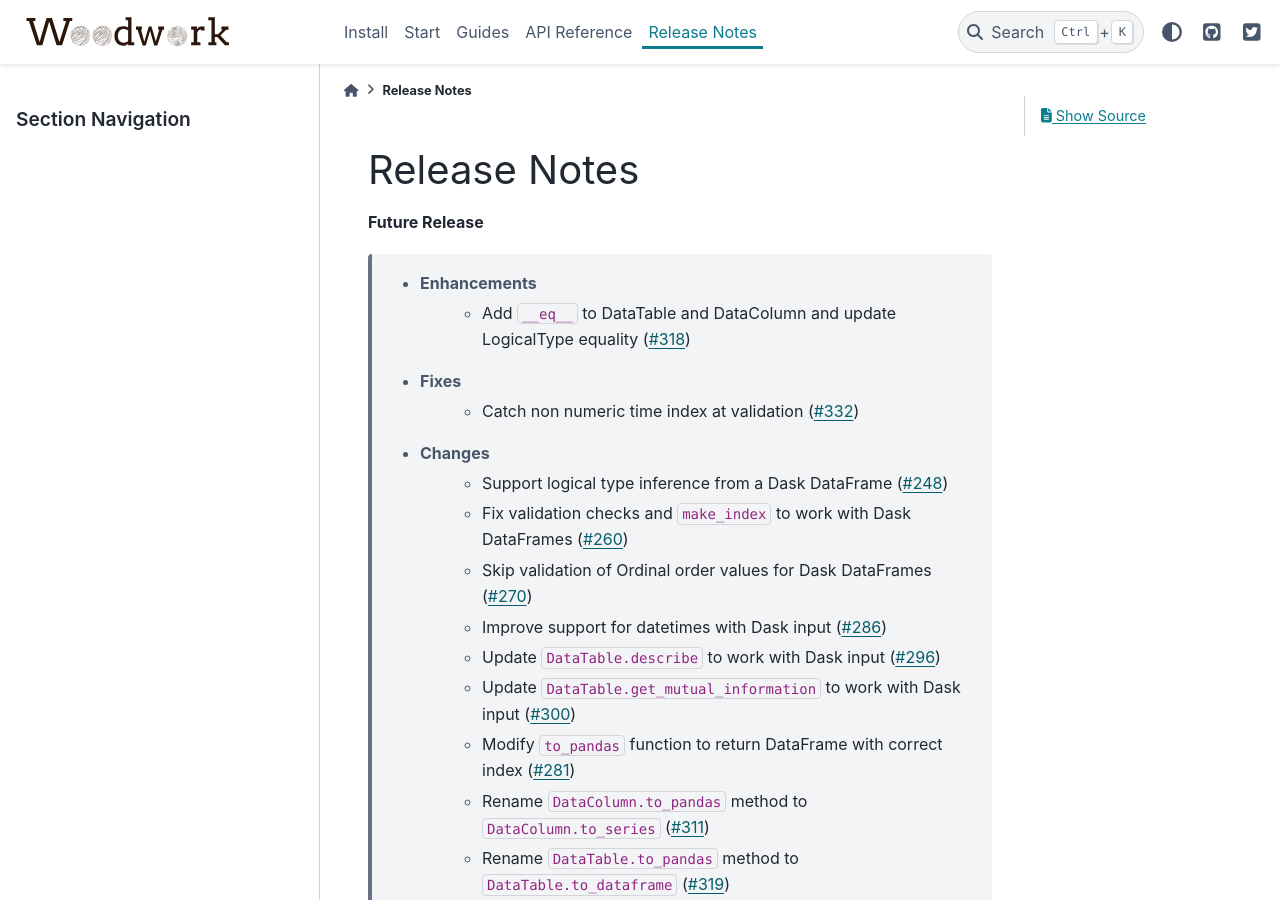
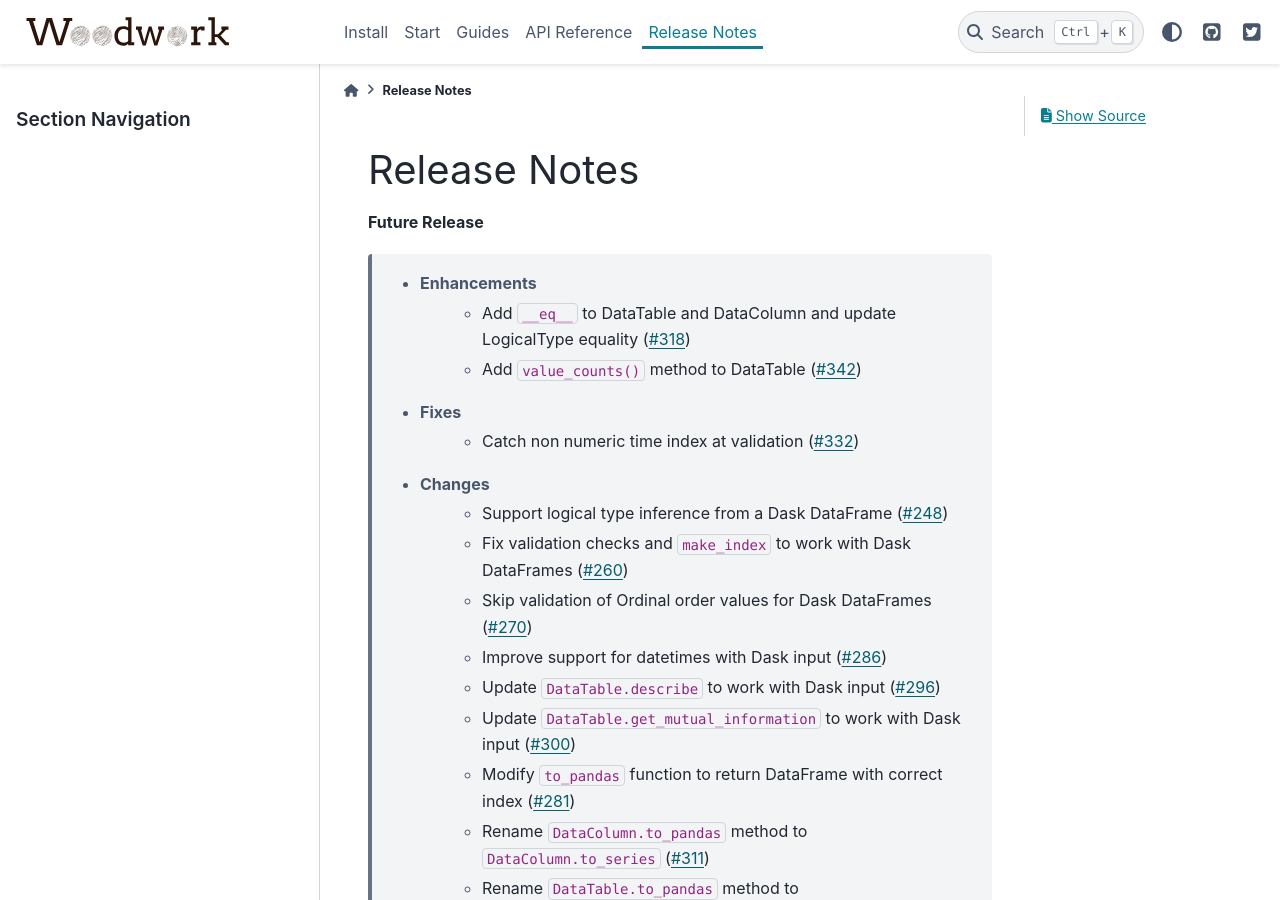
Before and after one commit to alteryx/woodwork, a Sphinx documentation site: the page built from docs/source/release_notes.rst, in a window 1280 px wide and 900 px high. Built offline with Sphinx 7.4.7 and the PyData theme 0.15.4, drawn with Linux system fonts in a browser that asks for light colours; comment, search, counter and statistics services are not loaded.

Commit message:
changelog:

```diff
--- a/docs/source/release_notes.rst
+++ b/docs/source/release_notes.rst
@@ -6,6 +6,7 @@ Release Notes
 
     * Enhancements
         * Add ``__eq__`` to DataTable and DataColumn and update LogicalType equality (:pr:`318`)
+        * Add ``value_counts()`` method to DataTable (:pr:`342`)
     * Fixes
         * Catch non numeric time index at validation (:pr:`332`)
     * Changes
```
